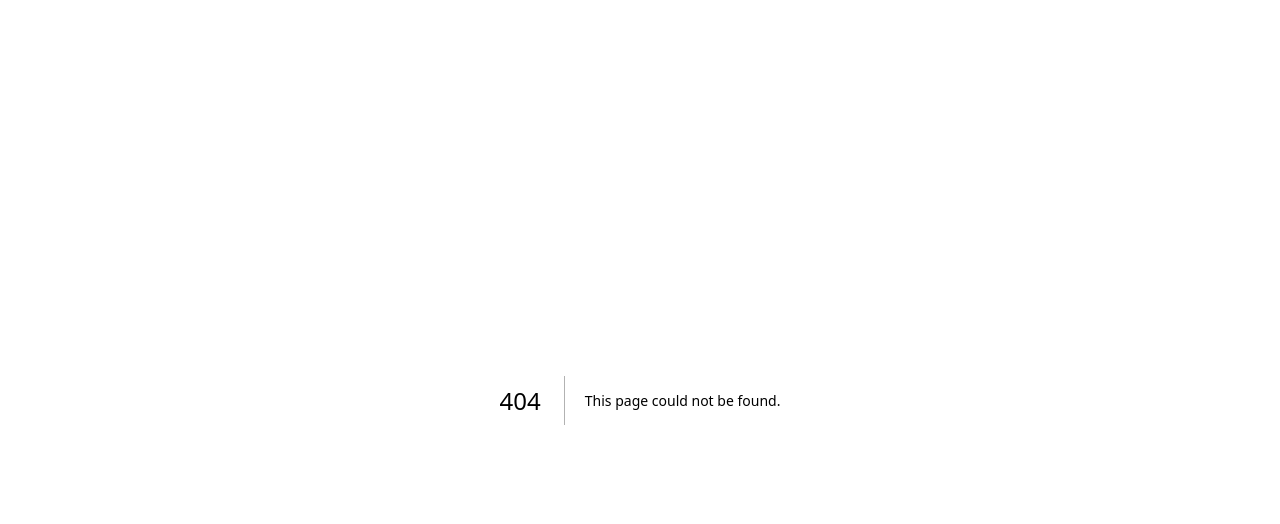
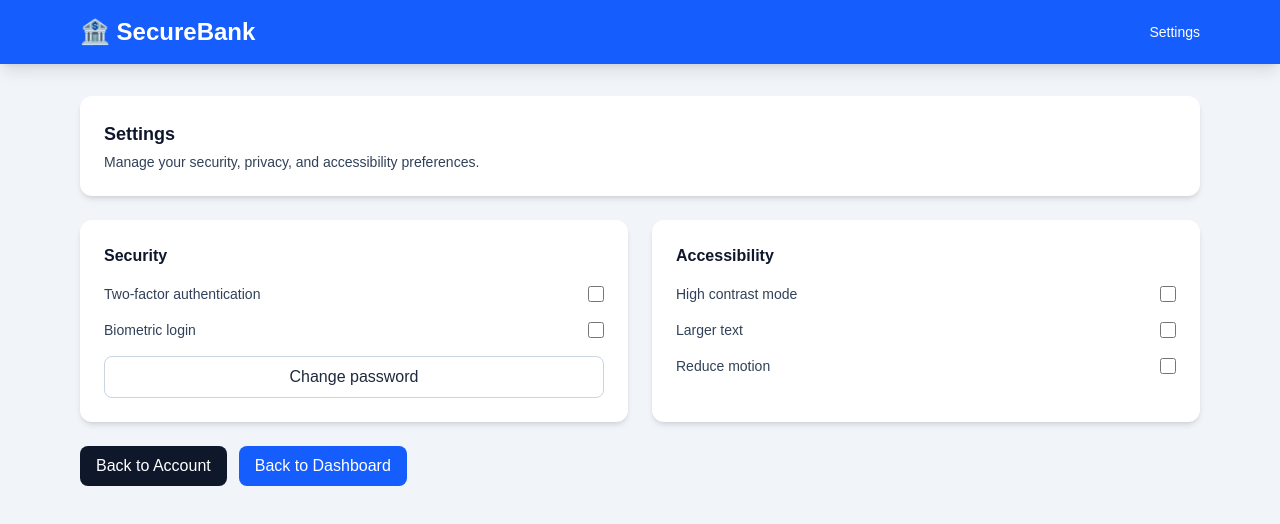
Before and after one commit to br4ndonlo0/iNTUtion, a Next.js app in the folder my-app/: page /settings in a window 1280 px wide. Before the commit this address had no page. Shown: the top 524 px of the page. Built offline with nearby package versions, Linux system fonts and the light colour scheme.

Commit message:
account and settings

```diff
--- /dev/null
+++ b/my-app/app/account/page.tsx
@@ -0,0 +1,41 @@
+import Link from "next/link";
+
+export default function AccountPage() {
+  return (
+    <div className="min-h-screen bg-slate-100">
+      <header className="bg-blue-600 text-white shadow-lg">
+        <div className="max-w-6xl mx-auto px-4 py-4 flex items-center justify-between">
+          <h1 className="text-2xl font-bold">🏦 SecureBank</h1>
+          <span className="text-sm">Account</span>
+        </div>
+      </header>
+
+      <main className="max-w-6xl mx-auto px-4 py-8 space-y-6">
+        <div className="bg-white rounded-xl shadow-md p-6">
+          <h2 className="text-xl font-semibold text-slate-900 mb-2">Your Account</h2>
+            <p className="text-slate-700">
+                Welcome to your account page. Here you can manage your personal
+                information, view transaction history, and update your settings.
+            </p>
+        </div>
+
+
+        <div className="flex gap-3">
+          <Link
+            href="/dashboard"
+            className="flex-1 text-center px-4 py-2 rounded-lg bg-blue-600 text-white hover:bg-blue-700 transition"
+          >
+            Back to Dashboard
+          </Link>
+          <Link
+            href="/settings"
+            className="flex-1 text-center px-4 py-2 rounded-lg bg-slate-900 text-white hover:bg-slate-800 transition"
+>
+
+            Settings
+          </Link>
+        </div>
+      </main>
+    </div>
+  );
+}
--- /dev/null
+++ b/my-app/app/settings/page.tsx
@@ -0,0 +1,88 @@
+import Link from "next/link";
+
+export default function SettingsPage() {
+  return (
+    <div className="min-h-screen bg-slate-100">
+      {/* Header */}
+      <header className="bg-blue-600 text-white shadow-lg">
+        <div className="max-w-6xl mx-auto px-4 py-4 flex items-center justify-between">
+          <h1 className="text-2xl font-bold">🏦 SecureBank</h1>
+          <span className="text-sm">Settings</span>
+        </div>
+      </header>
+
+      <main className="max-w-6xl mx-auto px-4 py-8 space-y-6">
+        {/* Title Card */}
+        <div className="bg-white rounded-xl shadow-md p-6">
+          <h2 className="text-lg font-semibold text-slate-900 mb-1">
+            Settings
+          </h2>
+          <p className="text-sm text-slate-700">
+            Manage your security, privacy, and accessibility preferences.
+          </p>
+        </div>
+
+        {/* Settings cards */}
+        <div className="grid grid-cols-1 md:grid-cols-2 gap-6">
+          {/* Security */}
+          <div className="bg-white rounded-xl shadow-md p-6 space-y-4">
+            <h3 className="font-semibold text-slate-900">Security</h3>
+
+            <label className="flex items-center justify-between">
+              <span className="text-sm text-slate-700">
+                Two-factor authentication
+              </span>
+              <input type="checkbox" className="h-4 w-4" />
+            </label>
+
+            <label className="flex items-center justify-between">
+              <span className="text-sm text-slate-700">Biometric login</span>
+              <input type="checkbox" className="h-4 w-4" />
+            </label>
+
+            <button className="w-full rounded-lg border border-slate-300 py-2 text-slate-800 hover:bg-slate-50 transition">
+              Change password
+            </button>
+          </div>
+
+          {/* Accessibility */}
+          <div className="bg-white rounded-xl shadow-md p-6 space-y-4">
+            <h3 className="font-semibold text-slate-900">Accessibility</h3>
+
+            <label className="flex items-center justify-between">
+              <span className="text-sm text-slate-700">High contrast mode</span>
+              <input type="checkbox" className="h-4 w-4" />
+            </label>
+
+            <label className="flex items-center justify-between">
+              <span className="text-sm text-slate-700">Larger text</span>
+              <input type="checkbox" className="h-4 w-4" />
+            </label>
+
+            <label className="flex items-center justify-between">
+              <span className="text-sm text-slate-700">Reduce motion</span>
+              <input type="checkbox" className="h-4 w-4" />
+            </label>
+          </div>
+        </div>
+
+        {/* Bottom buttons */}
+        <div className="flex gap-3">
+          <Link
+            href="/account"
+            className="px-4 py-2 rounded-lg bg-slate-900 text-white hover:bg-slate-800 transition"
+          >
+            Back to Account
+          </Link>
+
+          <Link
+            href="/dashboard"
+            className="px-4 py-2 rounded-lg bg-blue-600 text-white hover:bg-blue-700 transition"
+          >
+            Back to Dashboard
+          </Link>
+        </div>
+      </main>
+    </div>
+  );
+}
```
